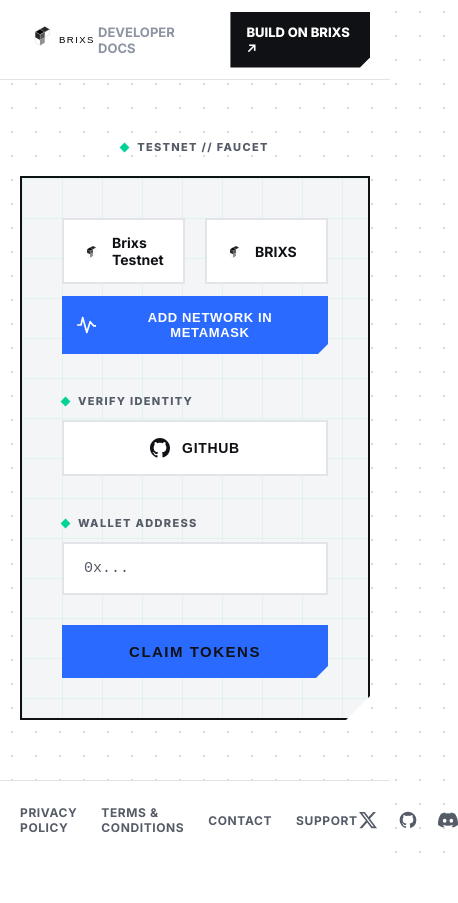
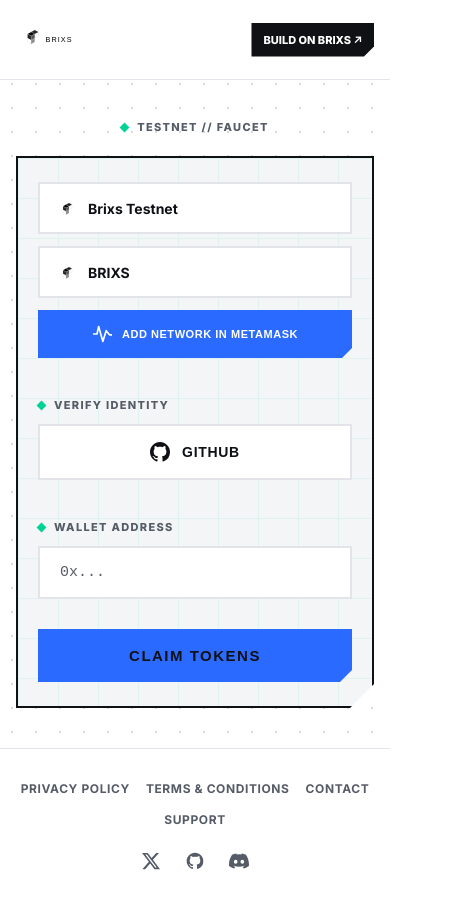
Before and after one commit to Brixs-Chain/brixs-wallet-ui, a React (Vite) app: page / in a window 390 px wide. Shown: the whole page, 458 px wide, since content can reach past the window. Before the commit the page ends 859 px from the top, so only its background shows below. Built offline with nearby package versions, Linux system fonts and the light colour scheme; no server answers.

Commit message:
fix: mobile responsiveness for faucet UI

```diff
--- a/src/footer.css
+++ b/src/footer.css
@@ -48,3 +48,21 @@
   color: var(--b);
   transform: translateY(-2px);
 }
+
+/* Mobile Responsiveness */
+@media (max-width: 768px) {
+  .bottom-footer {
+    flex-direction: column;
+    gap: 24px;
+    padding: 32px 20px;
+  }
+  .footer-links {
+    flex-wrap: wrap;
+    justify-content: center;
+    gap: 16px;
+  }
+  .social-links {
+    justify-content: center;
+    gap: 24px;
+  }
+}
--- a/src/index.css
+++ b/src/index.css
@@ -342,3 +342,33 @@
   font-family: monospace;
   opacity: 0.8;
 }
+
+/* Mobile Responsiveness */
+@media (max-width: 768px) {
+  .top-header {
+    padding: 0 16px;
+  }
+  .brand {
+    height: 24px;
+  }
+  .support-link {
+    display: none; /* Hide Developer Docs on small screens */
+  }
+  .build-btn {
+    padding: 10px 12px;
+    font-size: 11px;
+  }
+  .main-content {
+    padding: 40px 16px;
+  }
+  .faucet-card-inner {
+    padding: 24px 20px;
+  }
+  .info-row {
+    grid-template-columns: 1fr;
+    gap: 12px;
+  }
+  .metamask-btn {
+    font-size: 11px;
+  }
+}
```
